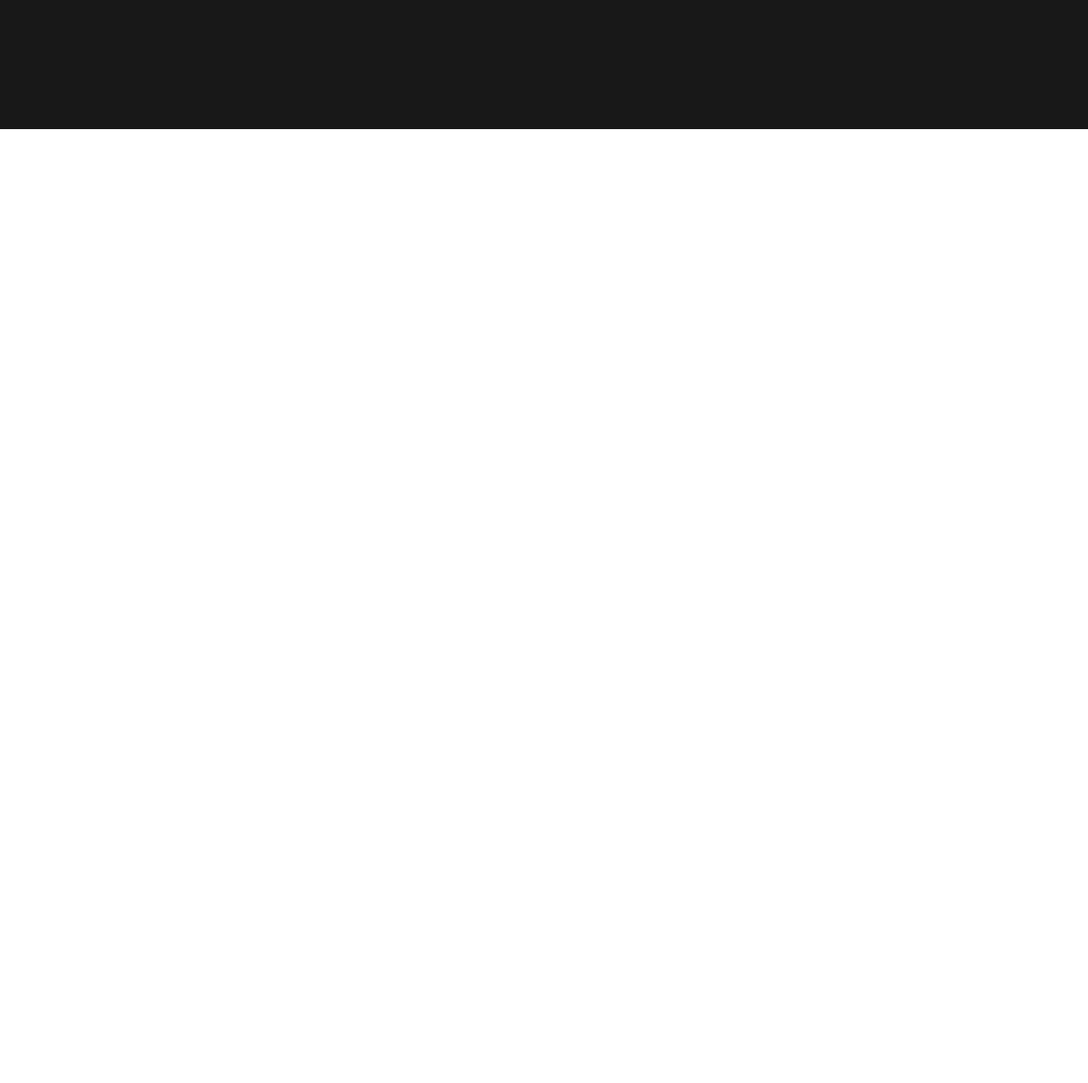
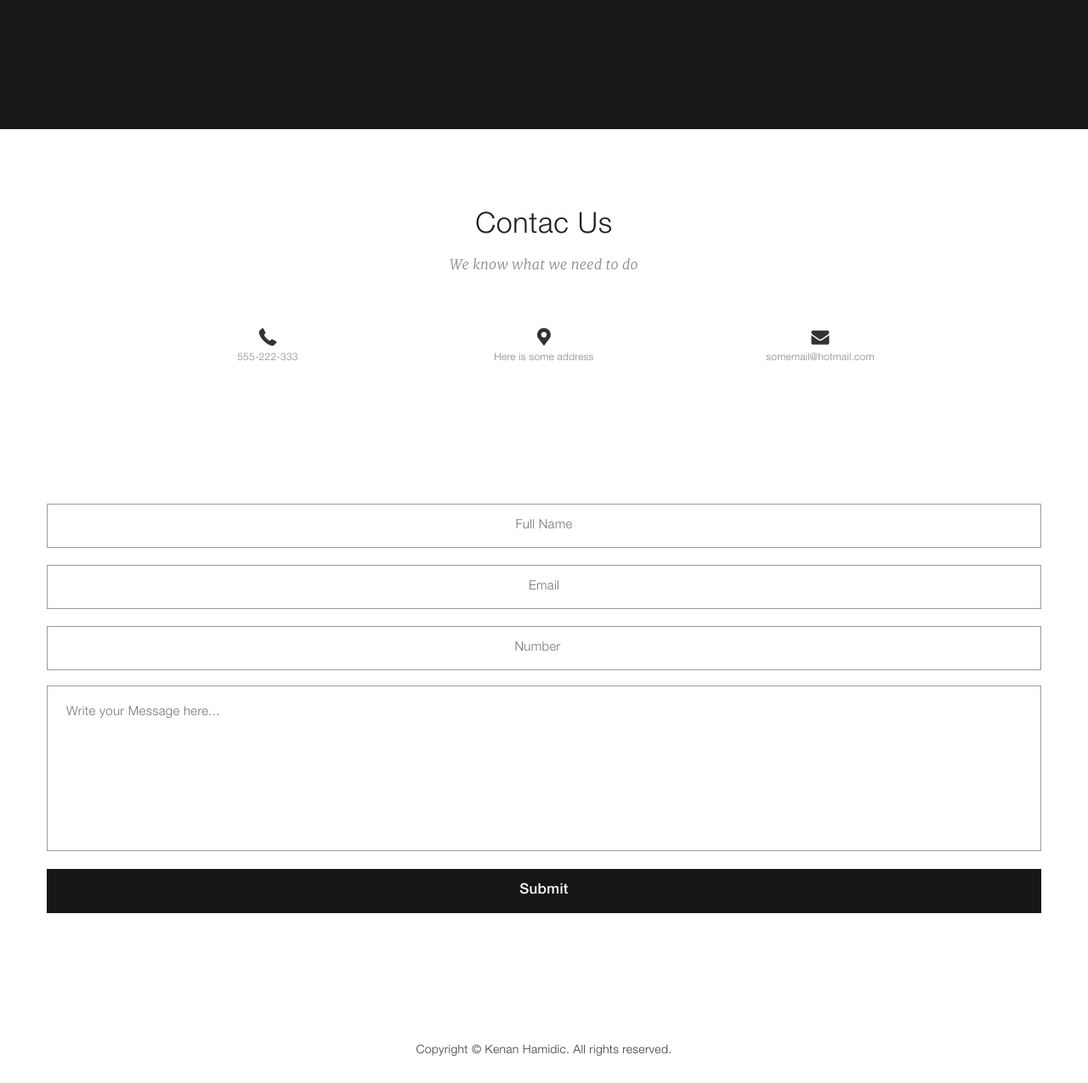
Before and after one commit to predel31/site_stepik, a plain HTML site: page index.html in a window 1280 px wide. Shown: the part 3219-4494 px from the top of the page at 85% size. Before the commit the page ends 3371 px from the top, so only its background shows below. Drawn offline with Linux system fonts and the light colour scheme.

Commit message:
contact form and footer

```diff
--- a/css/style.css
+++ b/css/style.css
@@ -233,6 +233,7 @@ body{
 .provide__item {
     text-align: center;
     min-width: 335px;
+    padding: 0 25px 0;
 }
 .provide__item i {
     color: #fff;
@@ -265,7 +266,125 @@ body{
     color: #383838;
     margin: 0;
 }
-.icon-heart {
+
+/* Форма */
+
+.contact {
 }
-.icon-upload-cloud-outline {
+.contact .block__head .block__title {
+    padding-top: 95px;
 }
+.block__title {
+}
+.block__text {
+}
+.contact__inner {
+}
+.contact__icon-box {
+    display: flex;
+    justify-content: space-evenly;
+    min-width: 570px;
+    margin: 0 auto;
+    padding-top: 64px;
+}
+.contact__item {
+    text-align: center;
+    width: 130px;
+}
+.contact__item i {
+    font-size: 21px;
+    color: #323232;
+}
+.contact__text {
+    margin-bottom: 12px;
+}
+.contact__text a {
+    font-family: "HelveticaNeueLTProLt", sans-serif;
+    font-size: 12px;
+    font-weight: 400;
+    letter-spacing: 0.02em;
+    color: #898888;
+    text-decoration: none;
+    transition: 0.3s;
+}
+.contact__text a:hover {
+    color: #4b4b4b;
+    text-decoration: underline;
+}
+.icon-location {
+}
+.icon-mail-alt {
+}
+.contact__form {
+    padding-top: 153px;
+    display: flex;
+    flex-direction: column;
+    min-width: 770px;
+    margin: 0 auto;
+}
+
+.contact__form input {
+    height: 52px;
+    padding: 20px;
+    text-align: center;
+    font-family: "HelveticaNeueLTProLt", sans-serif;
+    font-size: 15px;
+    font-weight: 400;
+    letter-spacing: 0.02em;
+    color: #898888;
+    border: 1px solid #999999;
+
+}
+.contact__name {
+    margin-bottom: 20px;
+}
+.contact__email {
+    margin-bottom: 20px;
+}
+.contact__number {
+    margin-bottom: 18px;
+}
+input::-webkit-outer-spin-button
+input::-webkit-inner-spin-button {
+    -webkit-appearance: none;
+}
+input[type='number'] {
+    -moz-appearance: textfield;
+}
+.contact__textarea {
+    padding: 22px;
+    height: 195px;
+    margin-bottom: 21px;
+    resize: none;
+    font-family: "HelveticaNeueLTProLt", sans-serif;
+    font-size: 15px;
+    font-weight: 400;
+    letter-spacing: 0.02em;
+    color: #898888;
+    border: 1px solid #999999;
+}
+.contact__form .contact__button {
+    cursor: pointer;
+    padding: 0;
+    outline: none;
+    background-color: #161616;
+    font-family: "HelveticaNeueLTProMd", sans-serif;
+    font-size: 17px;
+    font-weight: 400;
+    letter-spacing: 0.02em;
+    color: #fefefe;
+    border: none;
+
+}
+.footer {
+    padding-top: 154px;
+}
+.footer__text {
+    text-align: center;
+    font-family: "HelveticaNeueLTProLt", sans-serif;
+    font-size: 14px;
+    font-weight: 400;
+    letter-spacing: 0.02em;
+    color: #3b3b3b;
+    margin-bottom: 29px;
+}
--- a/index.html
+++ b/index.html
@@ -117,15 +117,41 @@
         </div>
     </div>
 
-    <!-- <i class="icon-phone"></i>
-    <i class="icon-location"></i>
-
-
-    <i class="icon-twitter"></i>
-    <i class="icon-mail-alt"></i>
-    <i class="icon-instagram"></i>
-    -->
-
+    <div class="contact">
+        <div class="container">
+            <div class="block__head">
+                <h2 class="block__title">Contac Us</h2>
+                <p class="block__text">We know what we need to do</p>
+            </div>
+            <div class="contact__inner">
+                <div class="contact__icon-box">
+                    <div class="contact__item">
+                        <i class="icon-phone"></i>
+                        <div class="contact__text"><a href="tel:555222333">555-222-333</a></div>
+                    </div>
+                    <div class="contact__item">
+                        <i class="icon-location"></i>
+                        <div class="contact__text"><a href="https://yandex.ru/maps/-/CCU1a6Rh8D" target="_blank">Here is some address</a></div>
+                    </div>
+                    <div class="contact__item">
+                        <i class="icon-mail-alt"></i>
+                        <div class="contact__text"><a href="mailto:somemail@hotmail.com">somemail@hotmail.com</a></div>
+                    </div>
+                </div>
+                <form action="" class="contact__form">
+                    <input type="text" class="contact__name" placeholder="Full Name">
+                    <input type="email" class="contact__email" placeholder="Email">
+                    <input type="number" class="contact__number" placeholder="Number">
+                    <textarea class="contact__textarea" placeholder="Write your Message here..."></textarea>
+                    <input type="submit" class="contact__button" value="Submit">
+                </form>
+            </div>
+        </div>
+    <div class="footer">
+        <div class="container">
+            <div class="footer__text">Copyright &copy; Kenan Hamidic. All rights reserved.</div>
+        </div>
+    </div>
 
 </body>
 </html>
```
